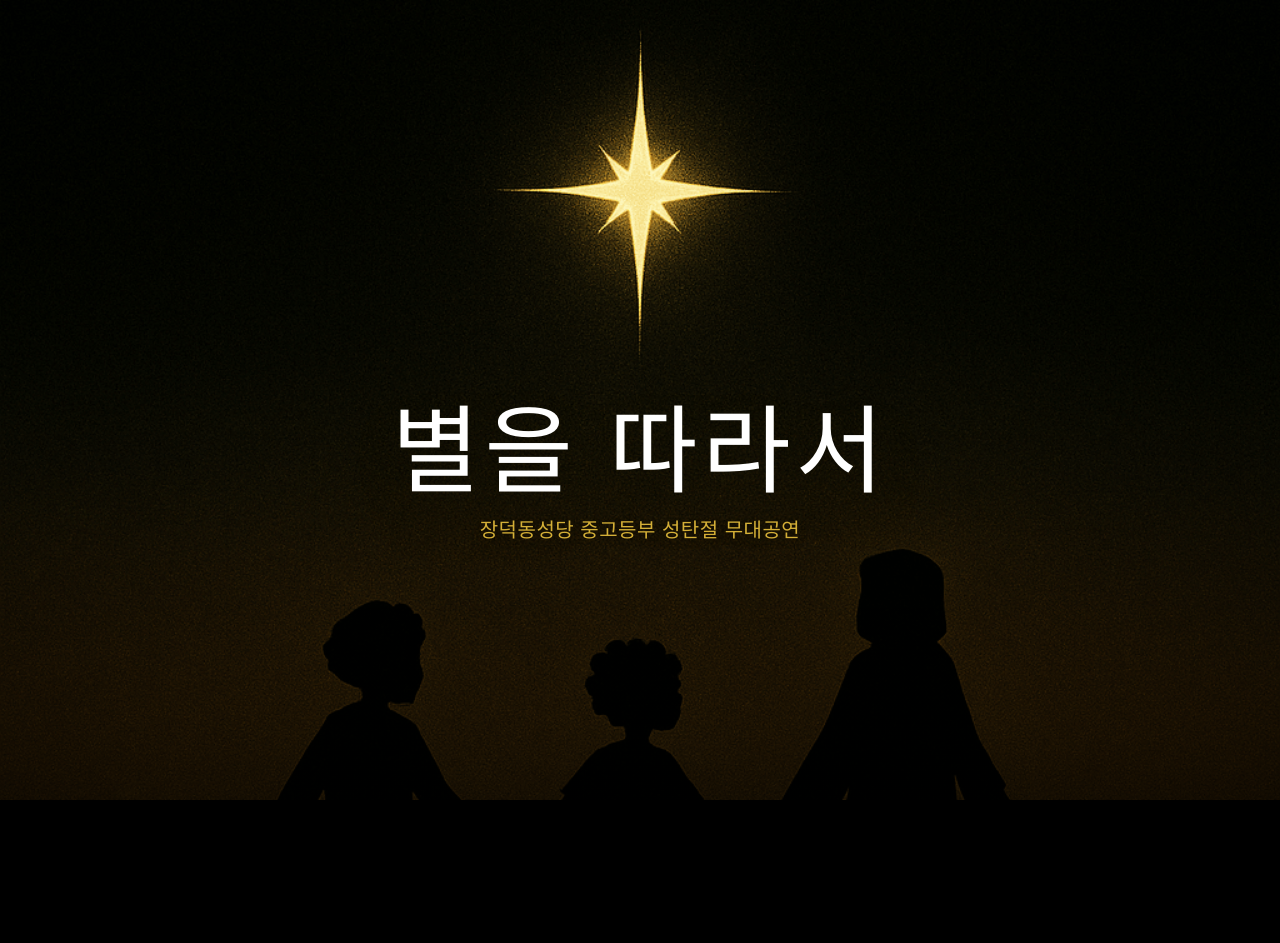
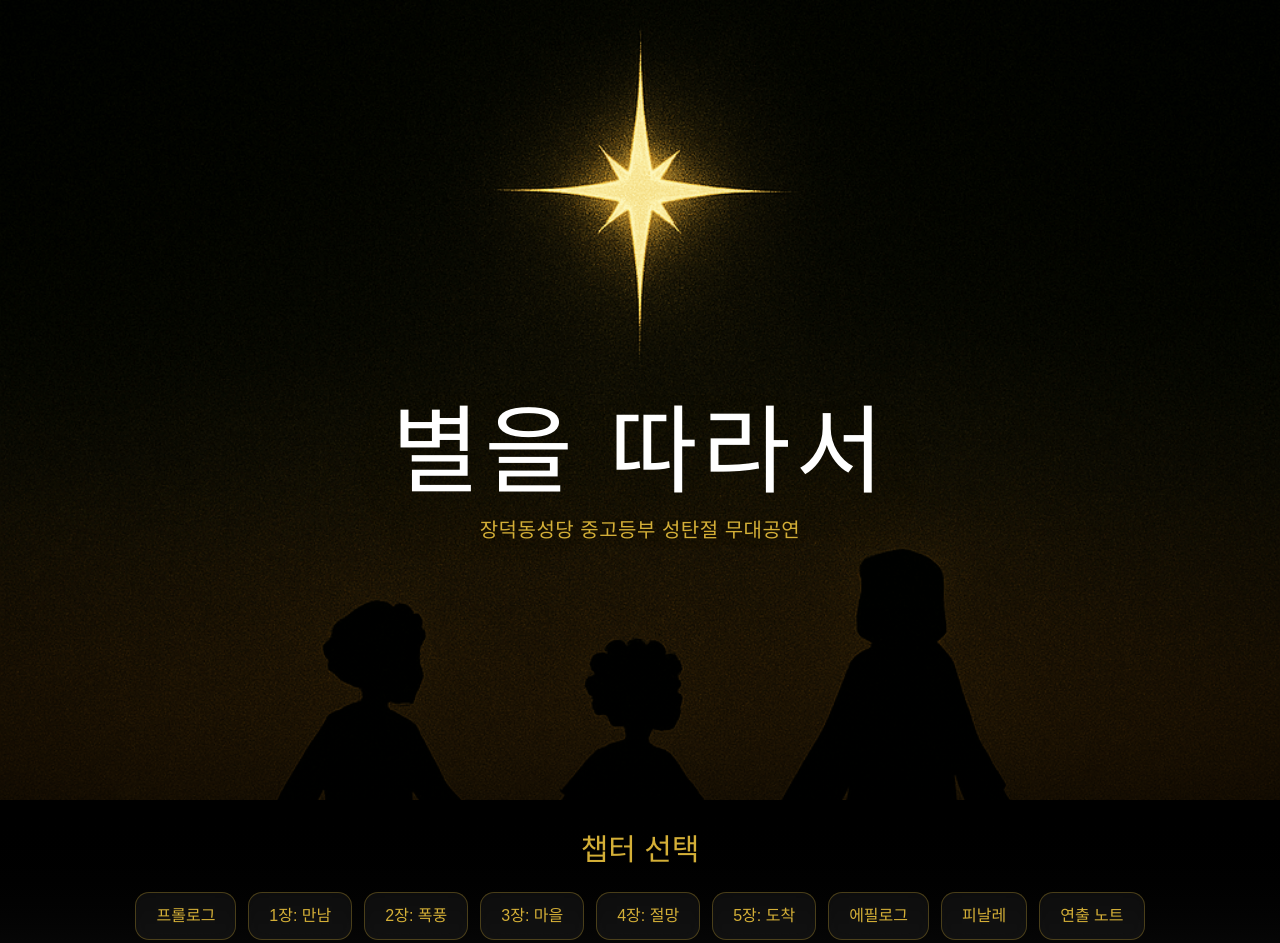
Before and after one commit to hoambaek/xmas, a Next.js app: page / in a window 1280 px wide. Shown: the top 943 px of the page. Built offline with nearby package versions, Linux system fonts and the light colour scheme; a web font is replaced by a local one.

Commit message:
챕터 네비게이션 추가 및 버튼 디자인 glassmorphism 스타일 적용, 마을 대사 수정

```diff
--- a/src/app/page.tsx
+++ b/src/app/page.tsx
@@ -113,16 +113,22 @@ export default function Home() {
             <button
               key={character.id}
               onClick={() => handleCharacterClick(character.id)}
-              className={`px-4 py-2 rounded-full transition-all duration-300 font-medium ${
+              className={`px-5 py-2.5 rounded-xl backdrop-blur-sm border transition-all duration-300 font-medium ${
                 selectedCharacter === character.id
                   ? "scale-110 shadow-lg"
                   : "hover:scale-105"
               }`}
               style={{
-                backgroundColor: selectedCharacter === character.id ? character.color : "transparent",
-                borderColor: character.color,
-                borderWidth: "2px",
-                color: selectedCharacter === character.id ? "#000" : character.color,
+                backgroundColor: selectedCharacter === character.id
+                  ? `${character.color}40`
+                  : `${character.color}0D`,
+                borderColor: selectedCharacter === character.id
+                  ? `${character.color}99`
+                  : `${character.color}4D`,
+                color: character.color,
+                boxShadow: selectedCharacter === character.id
+                  ? `0 10px 25px ${character.color}33`
+                  : "none",
               }}
             >
               {character.name}
@@ -131,7 +137,7 @@ export default function Home() {
           {selectedCharacter && (
             <button
               onClick={() => setSelectedCharacter(null)}
-              className="px-4 py-2 rounded-full bg-[#333] text-white hover:bg-[#444] transition-all duration-300 font-medium"
+              className="px-5 py-2.5 rounded-xl bg-white/5 backdrop-blur-sm border border-white/30 text-white hover:bg-white/10 hover:border-white/60 transition-all duration-300 font-medium"
             >
               전체 보기
             </button>
@@ -139,10 +145,45 @@ export default function Home() {
         </div>
       </motion.div> */}
 
+      {/* 장 네비게이션 */}
+      <motion.div
+        className="px-4 py-8 md:px-24 bg-gradient-to-b from-black to-[#0a0a0a]"
+        initial={{ opacity: 0, y: 20 }}
+        animate={{ opacity: 1, y: 0 }}
+        transition={{ duration: 0.8, delay: 0.3 }}
+      >
+        <h2 className="text-2xl md:text-3xl text-[#d4af37] text-center mb-6 font-medium">챕터 선택</h2>
+        <div className="flex flex-wrap justify-center gap-3 max-w-5xl mx-auto">
+          {[
+            { id: "prologue", name: "프롤로그" },
+            { id: "chapter1", name: "1장: 만남" },
+            { id: "chapter2", name: "2장: 폭풍" },
+            { id: "chapter3", name: "3장: 마을" },
+            { id: "chapter4", name: "4장: 절망" },
+            { id: "chapter5", name: "5장: 도착" },
+            { id: "epilogue", name: "에필로그" },
+            { id: "finale", name: "피날레" },
+            { id: "notes", name: "연출 노트" },
+          ].map((chapter) => (
+            <button
+              key={chapter.id}
+              onClick={() => {
+                const element = document.getElementById(chapter.id);
+                element?.scrollIntoView({ behavior: "smooth", block: "start" });
+              }}
+              className="px-5 py-2.5 rounded-xl bg-white/5 backdrop-blur-sm border border-[#d4af37]/30 text-[#d4af37] hover:bg-[#d4af37]/20 hover:border-[#d4af37]/60 hover:shadow-lg hover:shadow-[#d4af37]/20 transition-all duration-300 font-medium"
+            >
+              {chapter.name}
+            </button>
+          ))}
+        </div>
+      </motion.div>
+
       {/* Content */}
       <div className="px-4 py-12 md:px-24">
         {/* 프롤로그 */}
         <motion.div
+          id="prologue"
           className="my-16 md:my-24 bg-[#0f0f0f] border border-[#333] rounded-lg p-4 md:p-10"
           initial={{ opacity: 0, y: 20 }}
           whileInView={{ opacity: 1, y: 0 }}
@@ -251,6 +292,7 @@ export default function Home() {
 
         {/* 1장: 만남 */}
         <motion.div
+          id="chapter1"
           className="my-16 md:my-24 bg-[#0f0f0f] border border-[#333] rounded-lg p-4 md:p-10"
           initial={{ opacity: 0, y: 20 }}
           whileInView={{ opacity: 1, y: 0 }}
@@ -403,6 +445,7 @@ export default function Home() {
 
         {/* 2장: 첫 번째 시험 - 폭풍 */}
         <motion.div
+          id="chapter2"
           className="my-16 md:my-24 bg-[#0f0f0f] border border-[#333] rounded-lg p-4 md:p-10"
           initial={{ opacity: 0, y: 20 }}
           whileInView={{ opacity: 1, y: 0 }}
@@ -499,6 +542,7 @@ export default function Home() {
 
         {/* 3장: 두 번째 시험 - 마을 */}
         <motion.div
+          id="chapter3"
           className="my-16 md:my-24 bg-[#0f0f0f] border border-[#333] rounded-lg p-4 md:p-10"
           initial={{ opacity: 0, y: 20 }}
           whileInView={{ opacity: 1, y: 0 }}
@@ -548,7 +592,7 @@ export default function Home() {
 
           <div className={`my-6 text-base leading-loose ${getDialogueClass("마을사람2")}`} style={getDialogueInlineStyle("마을사람2")}>
             <p className="text-[#ee8b60] font-medium mb-2">마을 사람 2:</p>
-            <p className="text-[#ddd]">"이 시간에 떠도는 애들? 도둑이야!"</p>
+            <p className="text-[#ddd]">"한밤중에 애들이? 도둑놈들이구만!"</p>
           </div>
 
           <div className="my-6 text-[#999] text-base p-4 bg-[#1a1a1a] rounded">
@@ -561,8 +605,8 @@ export default function Home() {
           </div>
 
           <div className={`my-6 text-base leading-loose ${getDialogueClass("마을사람3")}`} style={getDialogueInlineStyle("마을사람3")}>
-            <p className="text-[#ee8b60] font-medium mb-2">마을 사람 3:</p>
-            <p className="text-[#ddd]">"이 한밤중에? 말이 돼?"</p>
+            <p className="text-[#ee8b60] font-medium mb-2">마을 사람 2:</p>
+            <p className="text-[#ddd]">"한밤중에 지나간다고? 믿을 수 있나!"</p>
           </div>
 
           <div className="my-6 text-[#999] text-base p-4 bg-[#1a1a1a] rounded">
@@ -576,7 +620,7 @@ export default function Home() {
 
           <div className={`my-6 text-base leading-loose ${getDialogueClass("마을사람1")}`} style={getDialogueInlineStyle("마을사람1")}>
             <p className="text-[#ee8b60] font-medium mb-2">마을 사람 1 (비웃으며):</p>
-            <p className="text-[#ddd]">"별? 무슨 말도 안되는 소리야야!"</p>
+            <p className="text-[#ddd]">"별? 무슨 말도 안되는 소리야!"</p>
           </div>
 
           <div className="my-6 text-[#999] text-base p-4 bg-[#1a1a1a] rounded">
@@ -654,6 +698,7 @@ export default function Home() {
 
         {/* 4장: 세 번째 시험 - 절망 */}
         <motion.div
+          id="chapter4"
           className="my-16 md:my-24 bg-[#0f0f0f] border border-[#333] rounded-lg p-4 md:p-10"
           initial={{ opacity: 0, y: 20 }}
           whileInView={{ opacity: 1, y: 0 }}
@@ -868,6 +913,7 @@ export default function Home() {
 
         {/* 5장: 도착 - 빛 */}
         <motion.div
+          id="chapter5"
           className="my-16 md:my-24 bg-[#0f0f0f] border border-[#333] rounded-lg p-4 md:p-10"
           initial={{ opacity: 0, y: 20 }}
           whileInView={{ opacity: 1, y: 0 }}
@@ -991,6 +1037,7 @@ export default function Home() {
 
         {/* 에필로그 */}
         <motion.div
+          id="epilogue"
           className="my-16 md:my-24 bg-[#0f0f0f] border border-[#333] rounded-lg p-4 md:p-10"
           initial={{ opacity: 0, y: 20 }}
           whileInView={{ opacity: 1, y: 0 }}
@@ -1089,6 +1136,7 @@ export default function Home() {
 
         {/* 피날레 */}
         <motion.div
+          id="finale"
           className="my-16 md:my-24 bg-[#0f0f0f] border border-[#333] rounded-lg p-4 md:p-10"
           initial={{ opacity: 0, y: 20 }}
           whileInView={{ opacity: 1, y: 0 }}
@@ -1114,6 +1162,7 @@ export default function Home() {
 
         {/* 연출 노트 */}
         <motion.div
+          id="notes"
           className="mt-16 mb-8 pt-8 pb-12 px-6 bg-[#0f0f0f] border-t border-[#333]"
           initial={{ opacity: 0 }}
           whileInView={{ opacity: 1 }}
```
